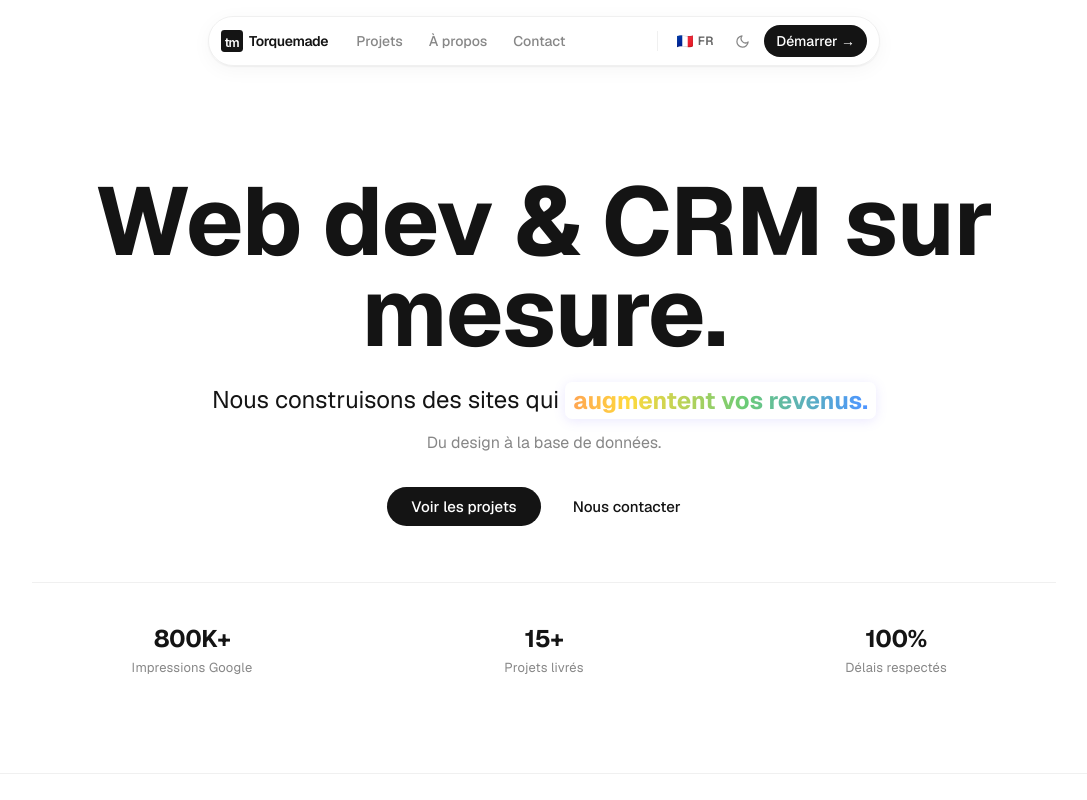
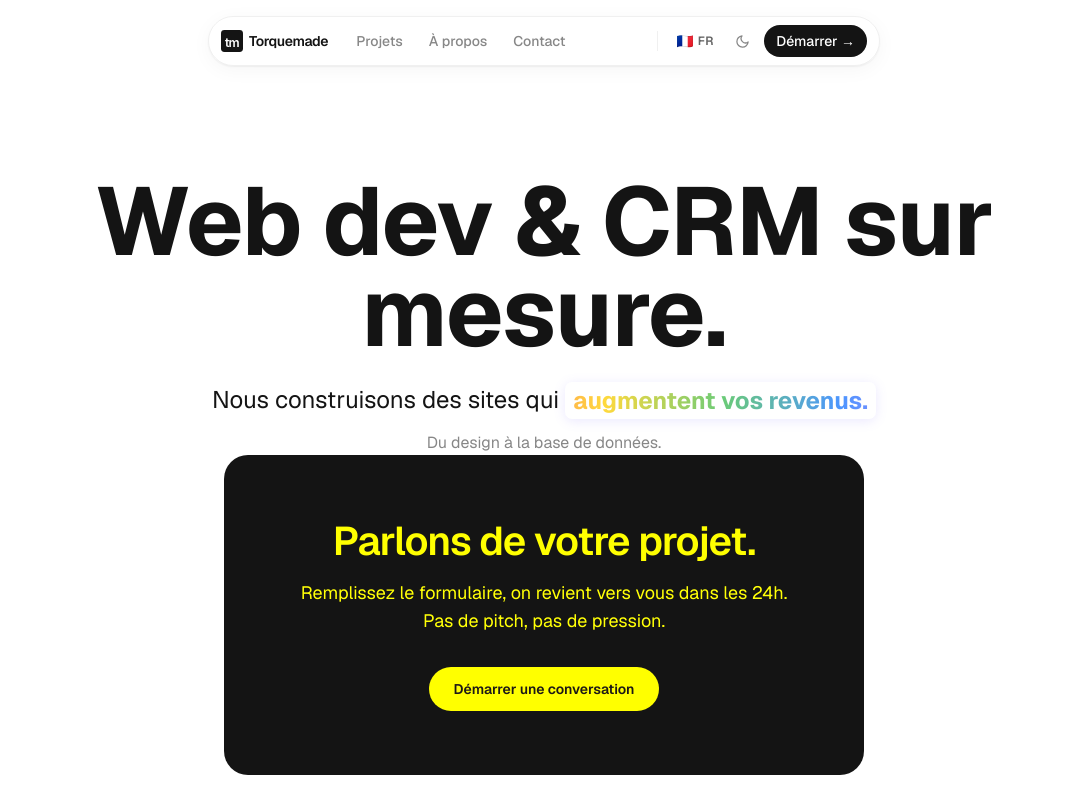
Before and after one commit to loanrmb/torquemade-v2, a Next.js app: page / in a window 1280 px wide. Shown: the top 800 px of the page, without its empty margins (96-1183 px from the left). Built offline with nearby package versions, Linux system fonts and the light colour scheme.

Commit message:
Update page.tsx

```diff
--- a/app/page.tsx
+++ b/app/page.tsx
@@ -47,15 +47,32 @@ export default function HomePage() {
               {t.hero.headline2}
             </p>
 
-            {/* CTAs */}
-            <div className="fade-up fade-up-d2 mt-8 flex flex-wrap items-center justify-center gap-3">
-              <Link href="/work" className="btn-primary">
-                {t.hero.cta1}
-              </Link>
-              <Link href="/contact" className="btn-secondary">
-                {t.hero.cta2}
-              </Link>
-            </div>
+            {/* ── CTA ── */}
+<section className="px-5 pb-20 min-720:pb-24">
+  <div className="mx-auto max-w-5xl">
+    <div className="cta-card p-10 min-720:p-16 text-center fade-up">
+      <h2
+        className="text-title-2 font-semibold tracking-tight mb-4"
+        style={{ color: 'hsl(var(--cta-text, 255 255 255))' }}
+      >
+        {t.cta.title}
+      </h2>
+      <p
+        className="text-body-lg mb-8 max-w-lg mx-auto"
+        style={{ color: 'hsl(var(--cta-text, 255 255 255) / 0.72)' }}
+      >
+        {t.cta.sub}
+      </p>
+      <Link
+        href="/contact"
+        className="inline-flex items-center gap-2 rounded-full px-6 py-3 text-sm font-semibold transition-opacity duration-150 hover:opacity-80"
+        style={{ background: 'hsl(var(--cta-btn-bg, 255 255 255))', color: 'hsl(var(--cta-btn-text, 10 10 10))' }}
+      >
+        {t.cta.button}
+      </Link>
+    </div>
+  </div>
+</section>
 
             {/* Stats strip */}
             <div
```
